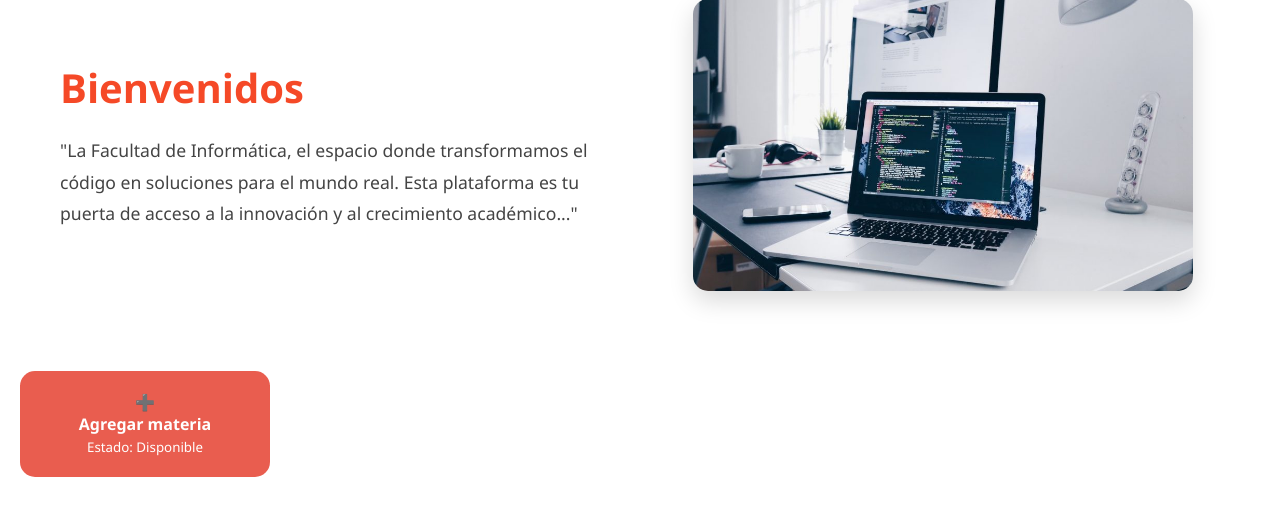
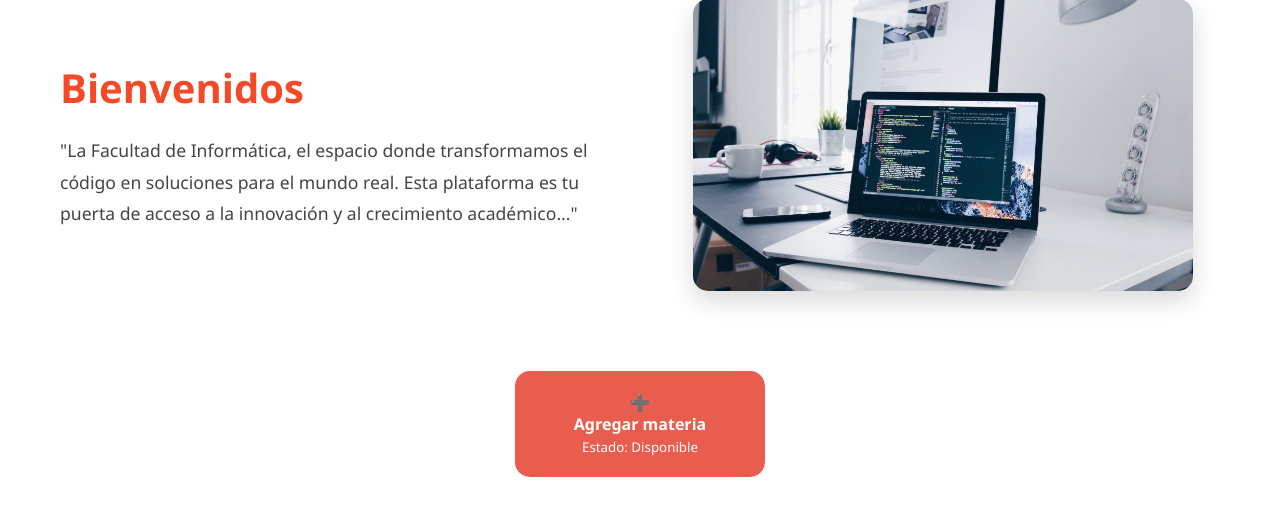
Before and after one commit to TrvpChylt/Sistema_Universidad, a Flask app: page / in a window 1280 px wide. Shown: the part 124-640 px from the top of the page. Run offline with Flask 3, Linux system fonts and the light colour scheme; the visitor is signed in with stand-in values (Sample User, id 1); data that the repository does not hold is empty.

Commit message:
js nuevo

```diff
--- a/static/index.css
+++ b/static/index.css
@@ -99,7 +99,9 @@ header {
 /* Contenedor principal */
 .contenedor-materias {
     display: flex;
-    gap: 20px;
+    justify-content: center;
+    gap: 30px;
+    padding: 60px 20px;
     flex-wrap: wrap;
     padding: 20px;
 }
--- a/templates/index.html
+++ b/templates/index.html
@@ -38,6 +38,7 @@
     </div>
 
     {% if session.get('usuario_id') %}
+    <section class="seccion-cartas">
         <div id="materias-container" class="contenedor-materias">
             </div>
 
@@ -50,6 +51,7 @@
                 <button onclick="cerrarModal()" style="background: #95a5a6; color: white; border: none; padding: 10px 15px; border-radius: 5px; cursor: pointer;">Cancelar</button>
             </div>
         </div>
+    </section>
 
         <!-- <section class="seccion-cartas">
             <div class="carta">
```
